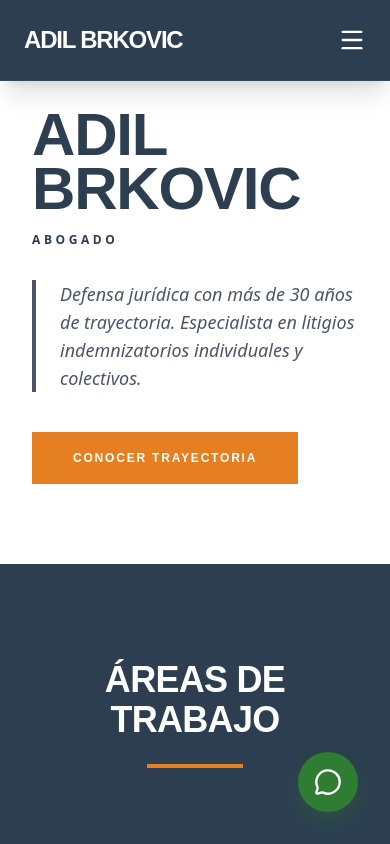
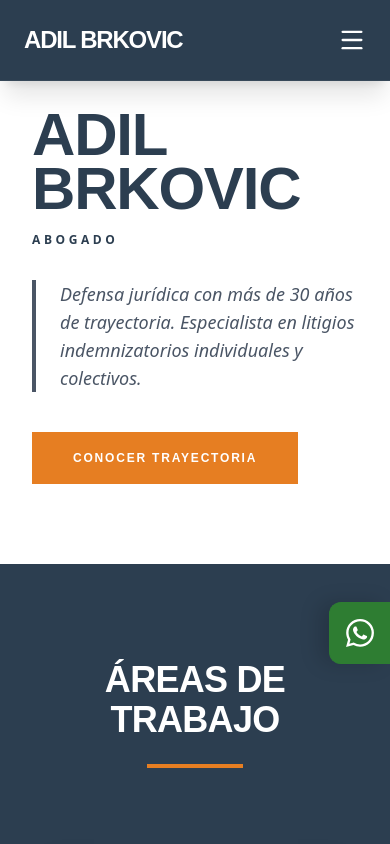
Before and after one commit to lobosgonza/web-adil-brkovic, a React (Vite) app: page / in a window 390 px wide. Shown: the top 844 px of the page. Built offline with nearby package versions, Linux system fonts and the light colour scheme.

Commit message:
style: corregir jerarquía de imports en CSS y unificar diseño de WhatsAppCTA e ImageText

```diff
--- a/src/App.jsx
+++ b/src/App.jsx
@@ -6,7 +6,7 @@
 // --- IMPORTACIONES DE COMPONENTES ---
 import Navbar from './components/Navbar';
 import Footer from './components/Footer';
-import CTASection from './components/CTASection';
+import WhatsAppCTA from './components/CTASection';
 
 // --- IMPORTACIONES DE PÁGINAS ---
 import Home from './pages/Home';
@@ -58,7 +58,7 @@
 				</main>
 
 				{/* Botón de WhatsApp flotante */}
-				<CTASection />
+				<WhatsAppCTA />
 
 				{/* Pie de página */}
 				<Footer />
--- a/src/components/WhatsAppCTA.jsx
+++ b/src/components/WhatsAppCTA.jsx
@@ -1,26 +1,27 @@
 import { MessageCircle } from 'lucide-react';
 
 export const WhatsAppCTA = () => {
-	// Reemplaza con el número real de Adil
-	const phoneNumber = '56922222222';
+	const phoneNumber = '56922222222'; // Número de Adil
 	const message = 'Hola, quisiera solicitar una asesoría jurídica.';
 	const whatsappUrl = `https://wa.me/${phoneNumber}?text=${encodeURIComponent(message)}`;
 
 	return (
-		<a href={whatsappUrl} target='_blank' rel='noopener noreferrer' className='fixed bottom-8 right-8 z-[60] group flex items-center' aria-label='Contactar por WhatsApp'>
-			{/* Tooltip lateral que aparece al hacer hover */}
-			<span className='mr-3 px-4 py-2 bg-white text-[#2c3e50] text-xs font-bold uppercase tracking-widest shadow-xl rounded-full opacity-0 group-hover:opacity-100 transition-opacity duration-300 hidden md:block'>
+		<a
+			href={whatsappUrl}
+			target='_blank'
+			rel='noopener noreferrer'
+			/* Posicionado en el 75% de la altura (cuadrante inferior) pegado a la derecha */
+			className='fixed right-0 top-[75%] -translate-y-1/2 z-[60] group flex items-center'
+			aria-label='Contactar por WhatsApp'>
+			{/* ETIQUETA: Fondo oscuro con sombra fuerte para contraste total sobre blanco */}
+			<span className='absolute right-full  px-4 py-3 bg-[#1a252f] text-white text-[10px]  uppercase tracking-[0.2em] shadow-2xl rounded-l-sm opacity-0 group-hover:opacity-90 transition-all duration-300  group-hover:translate-x-0 whitespace-nowrap hidden md:block'>
 				Asesoría Directa
 			</span>
-
-			{/* Círculo del Botón */}
-			<div className='relative'>
-				{/* Efecto de pulso animado */}
-				<div className='absolute inset-0 bg-[#2e7d32] rounded-full animate-ping opacity-20'></div>
-
-				<div className='relative bg-[#2e7d32] text-white p-4 rounded-full shadow-[0_10px_25px_rgba(46,125,50,0.3)] hover:scale-110 hover:bg-[#256629] transition-all duration-300 flex items-center justify-center'>
-					<MessageCircle size={28} />
-				</div>
+			{/* BOTÓN: Pegado al borde derecho, solo redondeado a la izquierda */}
+			<div className='bg-[#2e7d32] text-white p-4 rounded-l-xl shadow-[-10px_0_20px_rgba(0,0,0,0.15)] group-hover:pr-6 group-hover:pl-8 transition-all duration-300 flex items-center justify-center border-y border-l border-[#2e7d32]'>
+				<svg viewBox='0 0 24 24' className='w-7 h-7 fill-current group-hover:scale-110 transition-transform' xmlns='http://www.w3.org/2000/svg'>
+					<path d='M17.472 14.382c-.297-.149-1.758-.867-2.03-.967-.273-.099-.471-.148-.67.15-.197.297-.767.966-.94 1.164-.173.199-.347.223-.644.075-.297-.15-1.255-.463-2.39-1.475-.883-.788-1.48-1.761-1.653-2.059-.173-.297-.018-.458.13-.606.134-.133.298-.347.446-.52.149-.174.198-.298.298-.497.099-.198.05-.371-.025-.52-.075-.149-.669-1.612-.916-2.207-.242-.579-.487-.5-.669-.51-.173-.008-.371-.01-.57-.01-.198 0-.52.074-.792.372-.272.297-1.04 1.016-1.04 2.479 0 1.462 1.065 2.875 1.213 3.074.149.198 2.096 3.2 5.077 4.487.709.306 1.262.489 1.694.625.712.227 1.36.195 1.871.118.571-.085 1.758-.719 2.006-1.413.248-.694.248-1.289.173-1.413-.074-.124-.272-.198-.57-.347m-5.421 7.403h-.004a9.87 9.87 0 01-5.031-1.378l-.361-.214-3.741.982.998-3.648-.235-.374a9.86 9.86 0 01-1.51-5.26c.001-5.45 4.436-9.884 9.888-9.884 2.64 0 5.122 1.03 6.988 2.898a9.825 9.825 0 012.893 6.994c-.003 5.45-4.437 9.884-9.885 9.884m8.413-18.297A11.815 11.815 0 0012.05 0C5.495 0 .16 5.335.157 11.892c0 2.096.547 4.142 1.588 5.945L.057 24l6.305-1.654a11.882 11.882 0 005.683 1.448h.005c6.554 0 11.89-5.335 11.893-11.893a11.821 11.821 0 00-3.48-8.413z' />
+				</svg>
 			</div>
 		</a>
 	);
--- a/src/index.css
+++ b/src/index.css
@@ -109,7 +109,7 @@
 	overflow: hidden;
 	border-radius: 0px;
 	position: relative;
-	shadow: 0 10px 30px -15px rgba(0, 0, 0, 0.3);
+	box-shadow: 0 10px 30px -15px rgba(0, 0, 0, 0.3);
 }
 
 .card-service:hover {
--- a/src/pages/NotFound.jsx
+++ b/src/pages/NotFound.jsx
@@ -1,14 +1,23 @@
+import { Link } from 'react-router-dom';
+
 const NotFound = () => {
 	return (
-		<section className='min-h-screen flex flex-col items-center justify-center bg-brand-gray px-6 text-center'>
-			<h1 className='text-9xl font-black text-brand-blue/20'>404</h1>
-			<h2 className='text-3xl font-bold text-brand-blue -mt-12 mb-6'>Página no encontrada</h2>
-			<p className='text-gray-600 mb-8 max-w-md'>Lo sentimos, la sección que buscas no existe o ha sido movida.</p>
-			<a href='/' className='bg-brand-blue text-white px-8 py-3 font-bold uppercase tracking-widest hover:bg-brand-gold transition-all'>
+		<section className='min-h-screen flex flex-col items-center justify-center bg-[#fcfcfc] px-6 text-center'>
+			{/* Divisor sutil con el color de la marca */}
+			<div className='w-16 h-1 bg-brand-orange mb-8 mx-auto'></div>
+
+			<h1 className='text-2xl md:text-3xl font-light text-brand-blue tracking-tight mb-4'>Contenido no disponible</h1>
+
+			<p className='text-gray-500 mb-10 max-w-sm font-light leading-relaxed text-sm md:text-base'>
+				La sección que intentas consultar no se encuentra disponible o ha sido reubicada permanentemente.
+			</p>
+
+			{/* Uso de Link para navegación interna sin recarga */}
+			<Link to='/' className='btn-primary'>
 				Volver al inicio
-			</a>
+			</Link>
 		</section>
 	);
 };
 
-export default NotFound; // <--- ESTA LÍNEA ES LA QUE FALTA
+export default NotFound;
```
